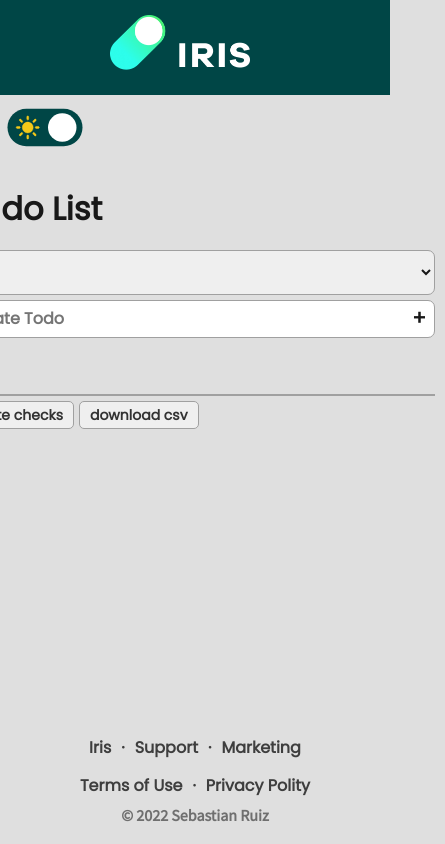
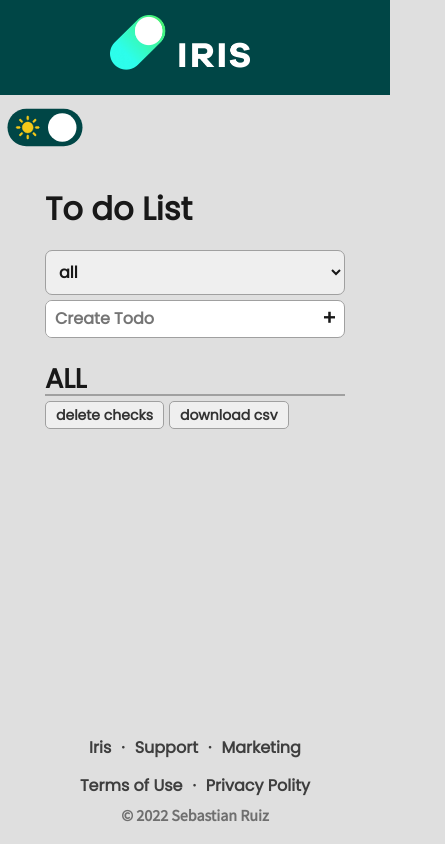
Before and after one commit to sebasruiz09/Iris_test, an Angular app: page /home in a window 390 px wide. Shown: the whole page, 445 px wide, since content can reach past the window. Built offline with nearby package versions, Linux system fonts and the light colour scheme.

Commit message:
ADD : responsive finished and unit testing started

```diff
--- a/src/app/feature/home/components/list/list.component.scss
+++ b/src/app/feature/home/components/list/list.component.scss
@@ -1,7 +1,10 @@
 @use "/styles/mixins" as *;
 
 .list {
-  width: 500px;
+  @include screen(minsmall) {
+    width: 500px;
+  }
+  width: 320px;
   padding: 10px;
   font-size: 18px;
 
@@ -10,7 +13,7 @@
     border-bottom: 2px solid var(--border-color);
   }
 
-  &__checks{
+  &__checks {
     margin: 5px 5px 0 0;
     padding: 5px 10px;
     border-radius: 5px;
@@ -21,11 +24,11 @@
     color: var(--card-text-color);
     transition: all 0.3s;
 
-    &:focus{
+    &:focus {
       outline: none;
     }
 
-    &:hover{
+    &:hover {
       cursor: pointer;
     }
   }
--- a/src/app/feature/home/components/todo/todo.component.scss
+++ b/src/app/feature/home/components/todo/todo.component.scss
@@ -1,8 +1,13 @@
 @use "/styles/mixins" as *;
 
 .todo {
-  width: 500px;
+  @include screen(minsmall) {
+    width: 500px;
+  }
+
+  width: 320px;
   padding: 10px;
+  align-items: center;
 
   &__title {
     color: var(--text-color);
@@ -58,7 +63,7 @@
   }
 }
 
-.advert{
+.advert {
   color: var(--secondary-text-color);
   font-size: 14px;
 }
--- a/src/app/feature/home/home.component.scss
+++ b/src/app/feature/home/home.component.scss
@@ -1,15 +1,21 @@
-@use '/styles/mixins' as *;
+@use "/styles/mixins" as *;
 
-.home{
+.home {
   background: var(--bg-color);
   width: 100%;
   height: 100vh;
 
-    &__container{
-        @include flexCenter()
+  &__container {
+    @include flexCenter();
   }
 
-    &__content{
+  &__content {
+    display: flex;
+    flex-direction: column;
+    align-items: center;
+
+    @include screen(minsmall) {
       width: 500px;
     }
   }
+}
--- a/styles/_mixins.scss
+++ b/styles/_mixins.scss
@@ -1,3 +1,4 @@
+$breakpoint-minsmall: 520px;
 $breakpoint-small: 768px;
 $breakpoint-med-small: 992px;
 $breakpoint-med: 1200px;
@@ -5,6 +6,11 @@ $breakpoint-large: 1400px;
 $breakpoint-XLarge: 1900px;
 
 @mixin screen($size, $type: min, $pixels: $breakpoint-small) {
+  @if $size == "minsmall" {
+    @media screen and (#{$type}-width: $breakpoint-minsmall){
+      @content;
+    }
+  }
   @if $size == "small" {
     @media screen and (#{$type}-width: $breakpoint-small) {
       @content;
```
Lines whose indentation alone changed are shown as unchanged.
